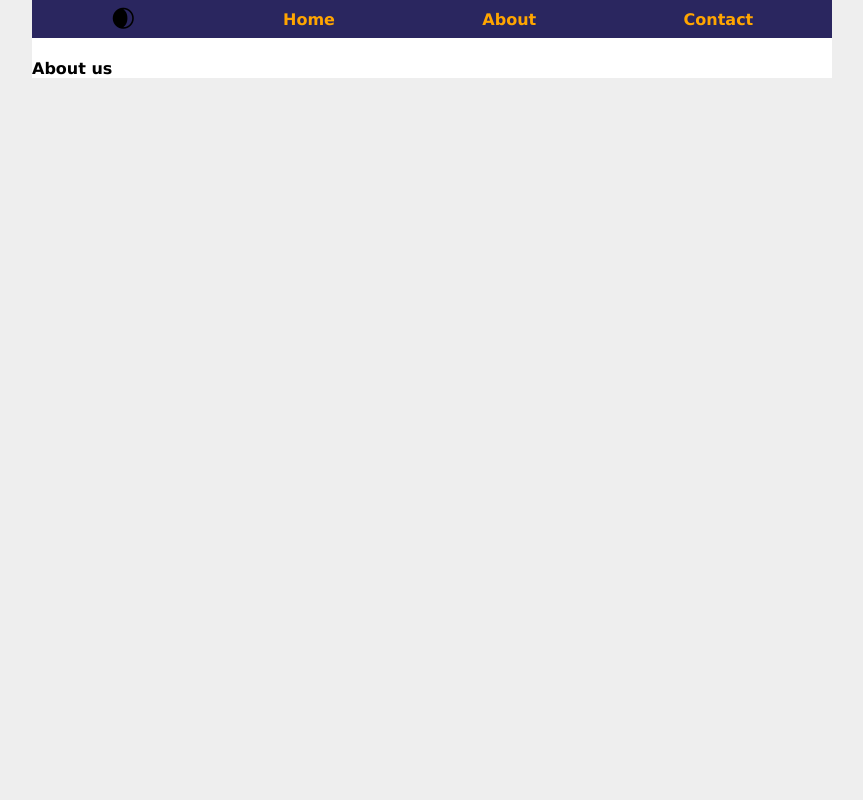
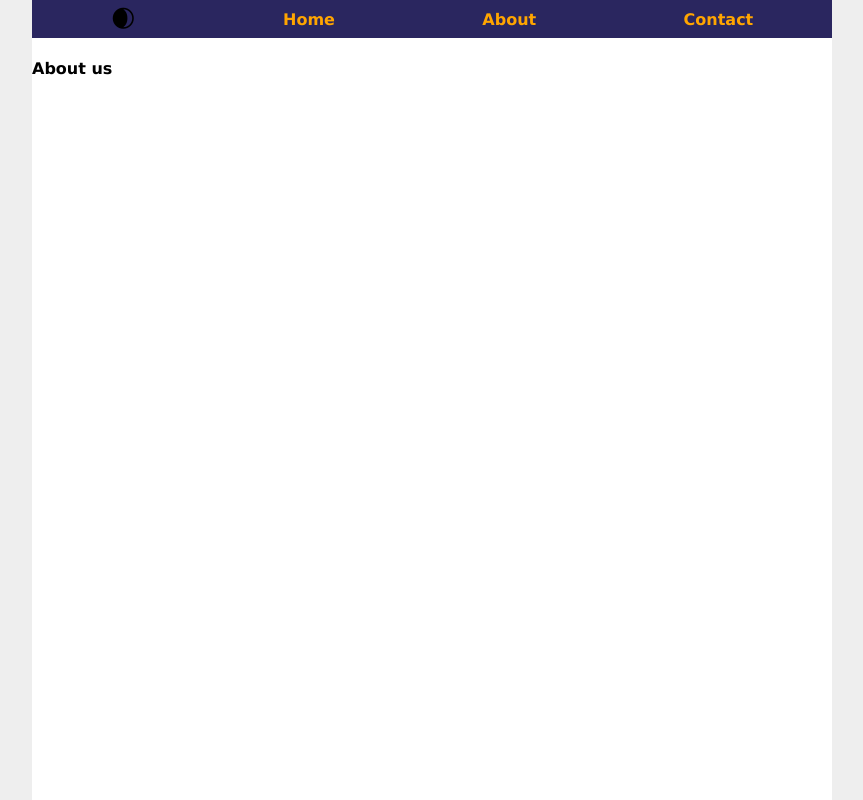
Before and after one commit to somcoders/barashada-reactJS, a React (Create React App) app: page /about in a window 1280 px wide. Shown: the whole page, without its empty margins (208-1071 px from the left). Built offline with nearby package versions, Linux system fonts and the light colour scheme.

Commit message:
Lesson 17 Code refactoring.

```diff
--- /dev/null
+++ b/src/components/Nav.jsx
@@ -0,0 +1,21 @@
+import React from 'react';
+import { Link } from 'react-router-dom';
+
+function Nav({theme,changeTheme}) {
+    return (
+        <div className="nav">
+            <span
+                onClick={changeTheme}
+                style={{fontSize:"1.5em"}}
+                >{ theme === "white" ? "🌒" : "☀️"}
+
+            </span>
+
+            <Link to='/'>Home</Link>
+            <Link to='/about'>About</Link>
+            <Link to='/contact'>Contact</Link>
+        </div>
+    );
+}
+
+export default Nav;
--- /dev/null
+++ b/src/components/Pages.jsx
@@ -0,0 +1,21 @@
+import React from 'react';
+import { Routes,Route } from 'react-router-dom';
+import About from './About'
+import Contact from './Contact'
+import NotFound from './NotFound'
+import CourseDetail from './CourseDetail'
+import Courses from './Courses'
+
+function Pages(props) {
+    return (
+        <Routes>
+            <Route path='/' element={<Courses />} />
+            <Route path='/about' element={<About />} />
+            <Route path='/contact' element={<Contact />} />
+            <Route path='/course/:id' element={<CourseDetail />} />
+            <Route path='*' element={<NotFound />} />
+        </Routes>
+    );
+}
+
+export default Pages;
--- a/src/index.jsx
+++ b/src/index.jsx
@@ -1,12 +1,10 @@
 import React,{useState} from 'react'
 import ReactDOM from 'react-dom'
 import './style.css'
-import Courses from './components/Courses'
-import {BrowserRouter,Link,Routes,Route} from 'react-router-dom'
-import About from './components/About'
-import Contact from './components/Contact'
-import NotFound from './components/NotFound'
-import CourseDetail from './components/CourseDetail'
+import {BrowserRouter} from 'react-router-dom'
+import Pages from './components/Pages';
+import Nav from './components/Nav';
+
 
 function App() {
     const [theme,setTheme] = useState("white");
@@ -17,29 +15,9 @@ function App() {
     }
     return (
         <BrowserRouter>
-            <div style={{background:theme}}>
-                <div className="nav">
-                    <span
-                        onClick={changeTheme}
-                        style={{fontSize:"1.5em"}}
-                        >{ theme === "white" ? "🌒" : "☀️"}
-
-                    </span>
-
-                    <Link to='/'>Home</Link>
-                    <Link to='/about'>About</Link>
-                    <Link to='/contact'>Contact</Link>
-                </div>
-
-                <Routes>
-                    <Route path='/' element={<Courses />} />
-                    <Route path='/about' element={<About />} />
-                    <Route path='/contact' element={<Contact />} />
-                    <Route path='/course/:id' element={<CourseDetail />} />
-                    <Route path='*' element={<NotFound />} />
-                </Routes>
-
-
+            <div style={{background:theme}} className='container'>
+                <Nav theme={theme} changeTheme={changeTheme}/>
+                <Pages />
             </div>
         </BrowserRouter>
     )
--- a/src/style.css
+++ b/src/style.css
@@ -3,6 +3,9 @@ body {
   margin: 0 auto;
   max-width: 800px;
   font-family: Verdana, Geneva, Tahoma, sans-serif;
+}
+.container {
+  height: 100vh;
 }
 
 .course {
```
